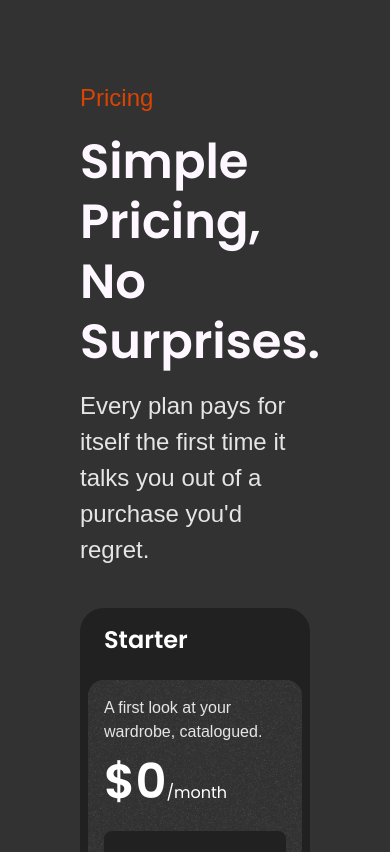
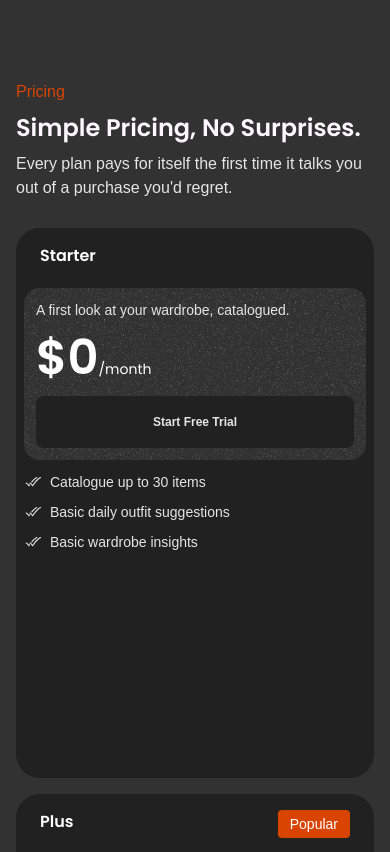
Before and after one commit to ahmid7/almari, a Next.js app: page / in a window 390 px wide. Shown: the top 852 px of the page. Built offline with nearby package versions, Linux system fonts and the light colour scheme; a web font is replaced by a local one.

Commit message:
chore: made pricing section responsive

```diff
--- a/components/pricing.tsx
+++ b/components/pricing.tsx
@@ -43,52 +43,56 @@ const plans = [
 
 function Pricing() {
   return (
-    <section className="relative overflow-hidden bg-[#323232] 2xl:container 2xl:mx-auto p-20">
+    <section className="relative overflow-hidden bg-[#323232] 2xl:container 2xl:mx-auto px-4 py-20 sm:p-10 lg:p-14 xl:p-20">
       <div className="absolute inset-0 -z-10 opacity-35 [background-image:linear-gradient(30deg,transparent_48%,#4a4a4a_49%,#4a4a4a_51%,transparent_52%),linear-gradient(150deg,transparent_48%,#4a4a4a_49%,#4a4a4a_51%,transparent_52%)] [background-size:88px_52px]" />
 
-      <div className="space-y-10">
-        <div className="max-w-[690px] space-y-4">
-          <p className=" font-medium text-2xl text-brand leading-9">Pricing</p>
-          <h2 className="font-poppins font-semibold text-5xl leading-15 text-background">
+      <div className="space-y-7 xl:space-y-10">
+        <div className="max-w-[500px] xl:max-w-[690px] space-y-2 lg:space-y-3 xl:space-y-4">
+          <p className=" font-medium text-base lg:text-lg xl:text-2xl text-brand leading-6 lg:leading-6.5 xl:leading-9">
+            Pricing
+          </p>
+          <h2 className="font-poppins font-semibold text-2xl lg:text-3xl xl:text-5xl leading-8 xl:leading-15 text-background">
             Simple Pricing, No Surprises.
           </h2>
-          <p className="text-surface text-2xl leading-9">
+          <p className="text-surface text-base lg:text-lg xl:text-2xl leading-6 lg:leading-6.5 xl:leading-9">
             Every plan pays for itself the first time it talks you out of a
             purchase you&apos;d regret.
           </p>
         </div>
 
-        <div className="grid gap-6 lg:grid-cols-3">
+        <div className="grid gap-4 md:gap-3.5 xl:gap-6 grid-cols-1 md:grid-cols-2 lg:grid-cols-3">
           {plans.map((plan) => (
             <article
               key={plan.name}
-              className="relative rounded-3xl bg-foreground p-2 h-139.5 space-y-4"
+              className="relative rounded-3xl bg-foreground p-2 h-137.5 md:h-112 xl:h-139.5 space-y-3 xl:space-y-4"
             >
-              <div className="space-y-4">
+              <div className="space-y-3 xl:space-y-4">
                 {plan.popular && (
-                  <span className="absolute top-4 right-6 px-4 py-1 bg-brand text-base rounded text-white ">
+                  <span className="absolute top-4 right-6 px-3 xl:px-4 py-1 bg-brand text-sm xl:text-base rounded text-white ">
                     Popular
                   </span>
                 )}
 
-                <h3 className="text-2xl font-poppins font-semibold px-4 text-white py-2 ">
+                <h3 className="text-base lg:text-lg xl:text-2xl font-poppins font-semibold px-4 text-white py-2 ">
                   {plan.name}
                 </h3>
 
-                <div className="relative z-0 rounded-2xl p-4 bg-muted overflow-hidden">
+                <div className="relative z-0 rounded-2xl p-3 xl:p-4 bg-muted overflow-hidden">
                   <div className="space-y-2 relative z-10">
-                    <p className="text-base text-surface">{plan.description}</p>
+                    <p className="text-sm xl:text-base text-surface">
+                      {plan.description}
+                    </p>
 
-                    <div className="  font-poppins text-white">
-                      <span className="text-5xl  font-semibold leading-15 ">
+                    <div className=" font-poppins text-white">
+                      <span className="text-5xl md:text-2xl lg:text-3xl xl:text-5xl  font-semibold leading-15 sm:leading-8 xl:leading-15 ">
                         ${plan.price}
                       </span>
 
-                      <span className="text-base leading-15 h-fit">/month</span>
+                      <span className="text-sm xl:text-base leading-8 xl:leading-15 h-fit">/month</span>
                     </div>
 
                     <button
-                      className={`w-full rounded-lg py-5 text-xs font-semibold transition-colors hover:cursor-pointer ${plan.popular ? "bg-brand text-white hover:bg-[#b83702]" : "bg-foreground text-surface hover:bg-black "}`}
+                      className={`w-full rounded-lg py-4.5 sm:py-3.5 xl:py-5 text-xs font-semibold transition-colors hover:cursor-pointer ${plan.popular ? "bg-brand text-white hover:bg-[#b83702]" : "bg-foreground text-surface hover:bg-black "}`}
                     >
                       {plan.action}
                     </button>
@@ -106,15 +110,15 @@ function Pricing() {
                 </div>
               </div>
 
-              <ul className="space-y-3">
+              <ul className="space-y-2.5 xl:space-y-3.5">
                 {plan.features.map((feature) => (
                   <li
                     key={feature}
-                    className="text-base text-surface flex items-center"
+                    className="text-sm xl:text-base text-surface flex items-center"
                   >
                     <span className="">
                       <svg
-                        className="text-surface mr-2 size-6"
+                        className="text-surface mr-2 size-4.5 xl:size-6"
                         viewBox="0 0 24 24"
                         fill="none"
                         xmlns="http://www.w3.org/2000/svg"
```
